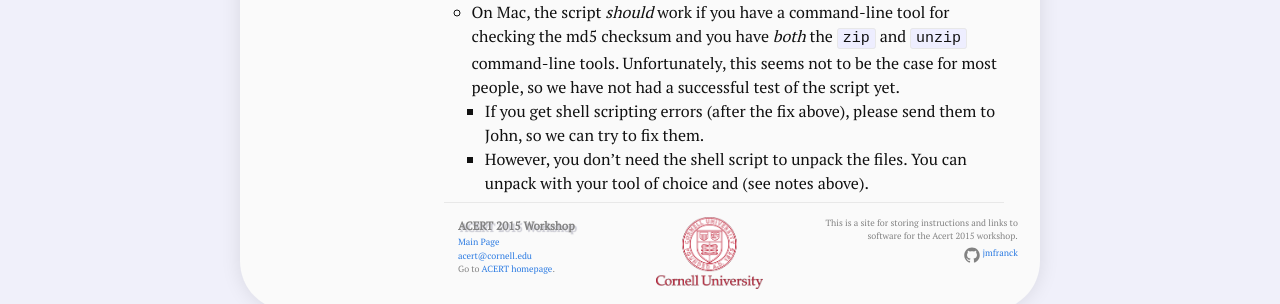
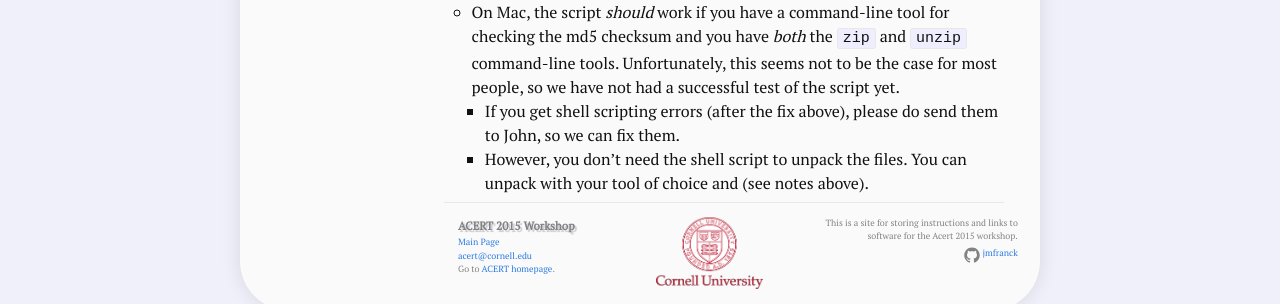
Before and after one commit to jmfranck/acert.github.io, a Jekyll site: the page built from VirtualBox/Downloads.md, in a window 1280 px wide and 900 px high, scrolled down 1600 px. Shown: the part 589-893 px from the top of the window. Built offline with Jekyll 4.4.1, drawn with Linux system fonts in a browser that asks for light colours.

Commit message:
and edited that

```diff
--- a/VirtualBox/Downloads.md
+++ b/VirtualBox/Downloads.md
@@ -64,5 +64,5 @@ We now plan to upload the Windows VM after most people have successfully install
 - The most recent version of the shell script was uploaded on 4:40pm on Saturday -- get this version if you are having any trouble, then:
     - If you get a syntax error, please run either `dos2unix unpack_linux_vm.sh` or, if you don't have dos2unix, `sed "s/\r//" -i unpack_linux_vm.sh` (this fixes a potential newline issue with the download).
     - On Mac, the script *should* work if you have a command-line tool for checking the md5 checksum and you have *both* the `zip` and `unzip` command-line tools.  Unfortunately, this seems not to be the case for most people, so we have not had a successful test of the script yet.
-        - If you get shell scripting errors (after the fix above), please send them to John, so we can try to fix them.
+        - If you get shell scripting errors (after the fix above), please do send them to John, so we can fix them.
         - However, you don't need the shell script to unpack the files.  You can unpack with your tool of choice and (see notes above).
```
